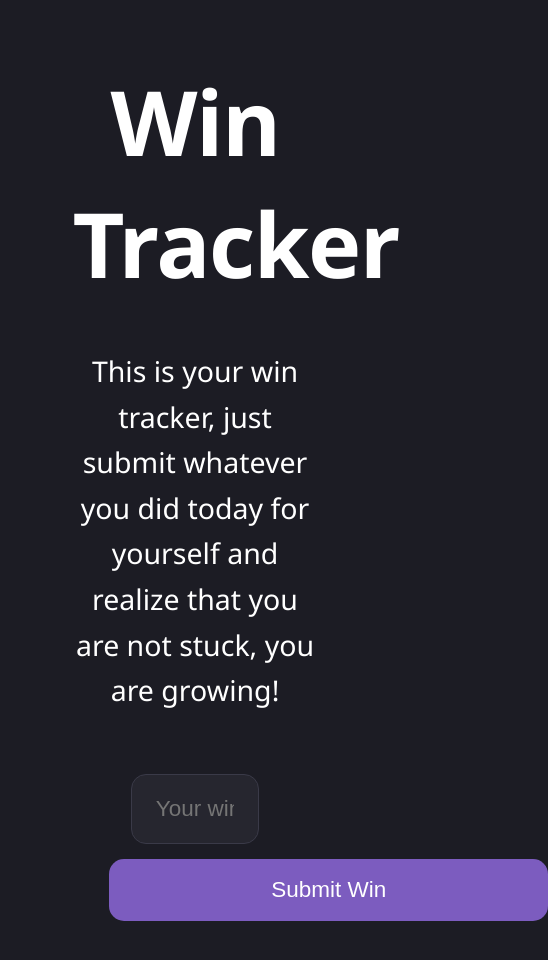
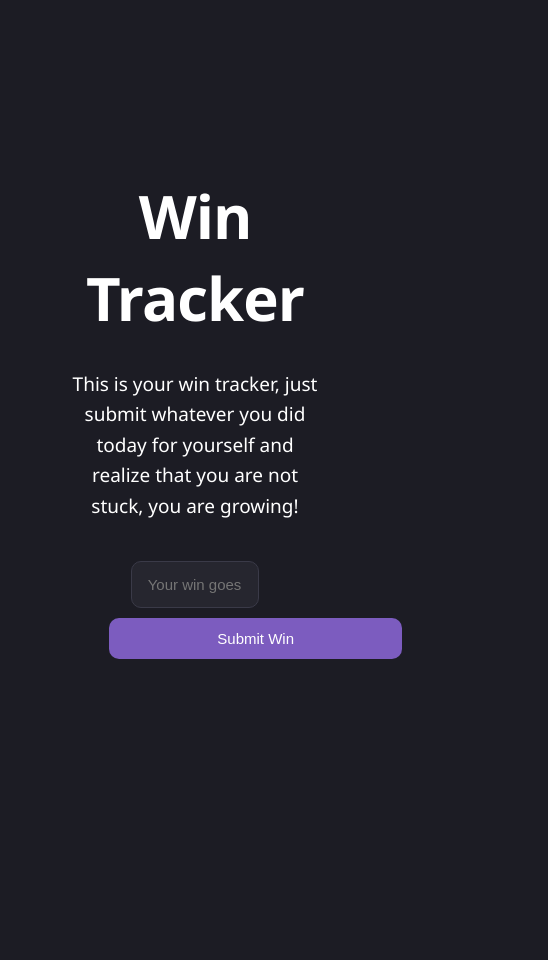
Before and after one commit to Allkindoflower/win-tracker-react, a React (Vite) app: page / in a window 390 px wide. Shown: the top 960 px of the page, 548 px wide, since content can reach past the window. After the commit the page ends 844 px from the top, so only its background shows below. Built offline with nearby package versions, Linux system fonts and the light colour scheme.

Commit message:
remove zoom scaling with a media query in index.css

```diff
--- a/src/index.css
+++ b/src/index.css
@@ -20,7 +20,12 @@ body {
   display: flex;
   flex-direction: column;
   gap: 48px;
-  zoom: 1.5;
+}
+
+@media (max-width: 768px) {
+  #root {
+    zoom: 1;
+  }
 }
 
 h1 {
```
